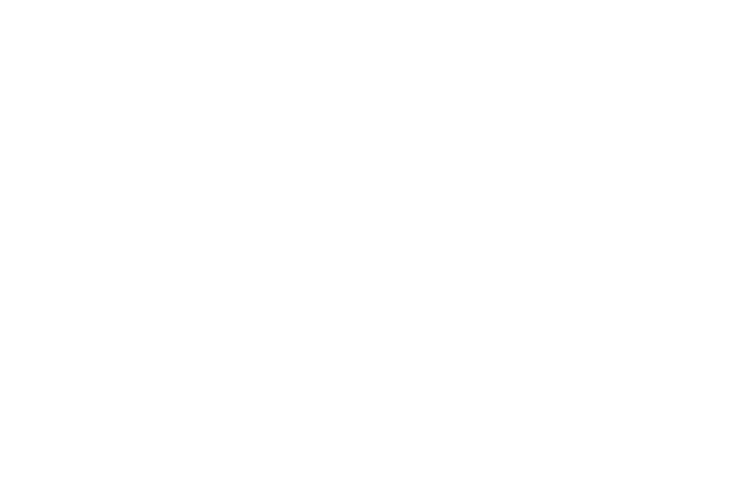
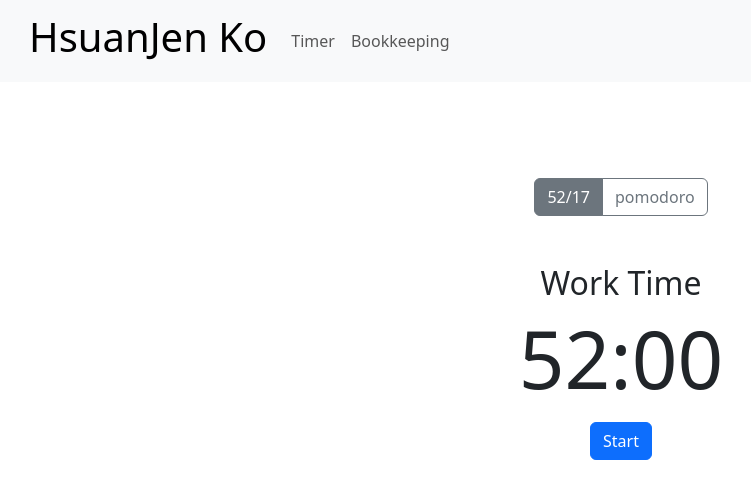
Before and after one commit to arensusu/website, a React (Create React App) app: page /website/timer in a window 1280 px wide. Before the commit this address had no page. Shown: the top 498 px of the page, without its empty margins (19-770 px from the left). Built offline with nearby package versions, Linux system fonts and the light colour scheme.

Commit message:
update ip

```diff
--- a/src/Bookkeeping.tsx
+++ b/src/Bookkeeping.tsx
@@ -3,9 +3,7 @@
 import SearchForm, { SearchFormState } from "./component/bookeeping/SearchForm";
 import AddForm, { AddFormState } from "./component/bookeeping/AddForm";
 import UserForm from "./component/bookeeping/UserForm";
-
-// const BASE_API = "http://182.233.181.107:722"
-const BASE_API = "http://192.168.0.15:8080";
+import {BASE_API} from "./component/helper/constants";
 
 interface DetailInfo {
     id: number;
--- a/src/component/Header.tsx
+++ b/src/component/Header.tsx
@@ -9,7 +9,7 @@
             <div className="row">
                 <div className="col-12 px-0">
                     <nav className="navbar navbar-expand-md navbar-light bg-light px-5">
-                        <Link className="navbar-brand" to="/website">
+                        <Link className="navbar-brand" to="/">
                             <h1 className="logo">HsuanJen Ko</h1>
                         </Link>
                         <button
--- a/src/component/helper/constants.tsx
+++ b/src/component/helper/constants.tsx
@@ -1,2 +1,2 @@
 
-export const BASE_API="http://192.168.0.15:8080";
+export const BASE_API="https://182.233.181.107";
--- a/src/index.tsx
+++ b/src/index.tsx
@@ -10,9 +10,9 @@
 );
 root.render(
     <React.StrictMode>
-        <BrowserRouter>
+        <BrowserRouter basename="/website">
             <Routes>
-                <Route path="/website" element={<Home />} />
+                <Route path="/" element={<Home />} />
                 <Route path="/timer" element={<Timer />} />
                 <Route path="/bookkeeping" element={<Bookkeeping />} />
             </Routes>
```
